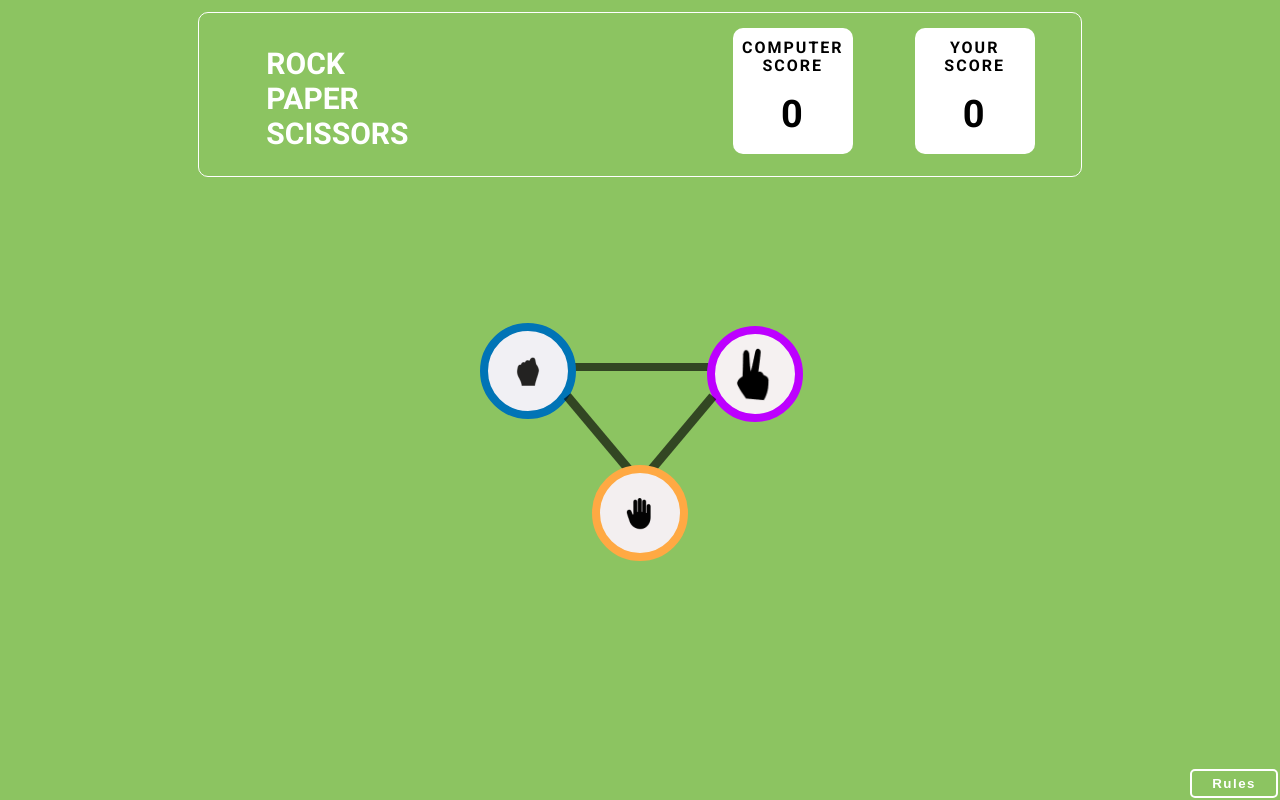
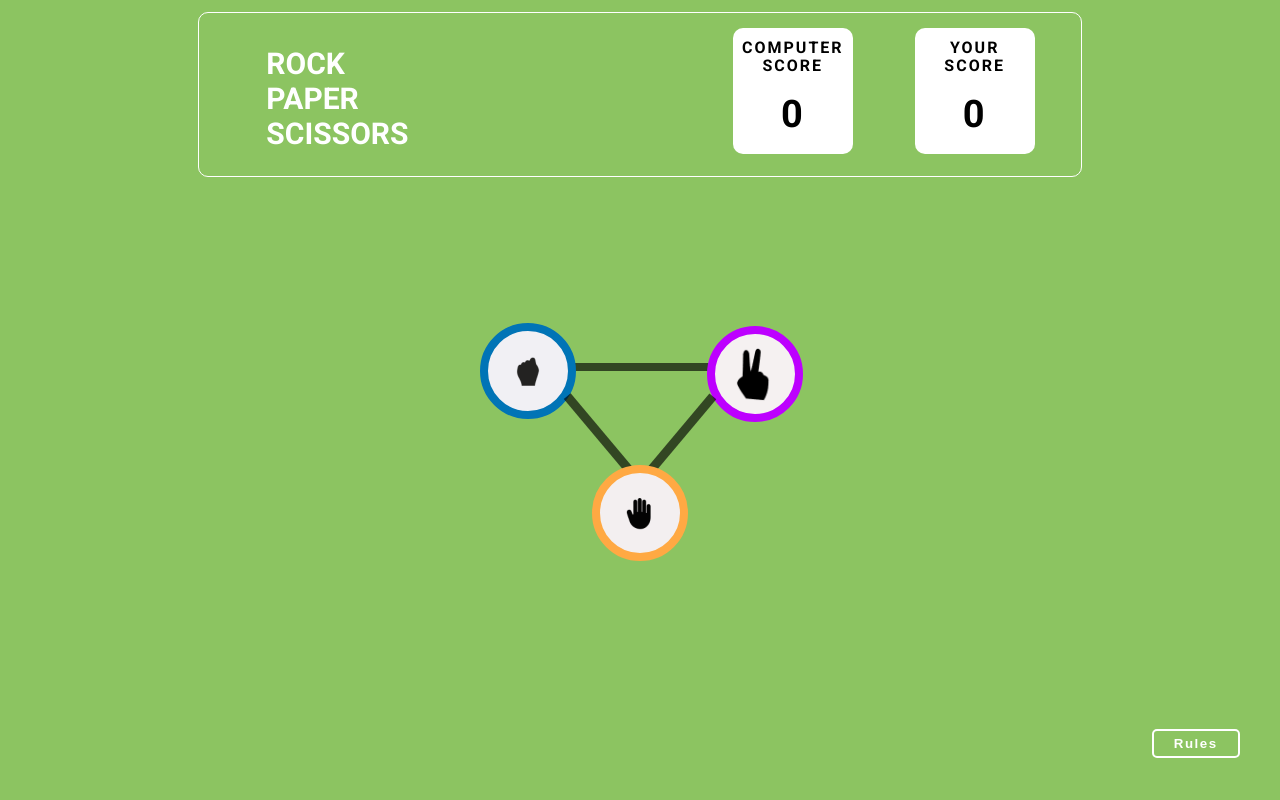
Before and after one commit to BASHISTHANAYAK/Major-Module-Test-JavaScript-, a plain HTML site: page index.html in a window 1280 px wide. Drawn offline with Linux system fonts and the light colour scheme.

Commit message:
Project updated final

```diff
--- a/style.css
+++ b/style.css
@@ -218,8 +218,8 @@ margin-top: -69px; */
   display: flex;
   justify-content: space-between;
   position: absolute;
-  right: 0%;
-  bottom: 0%;
+  right: 3%;
+  bottom: 5%;
 }
 
 .rules-AND-Next button {
```
